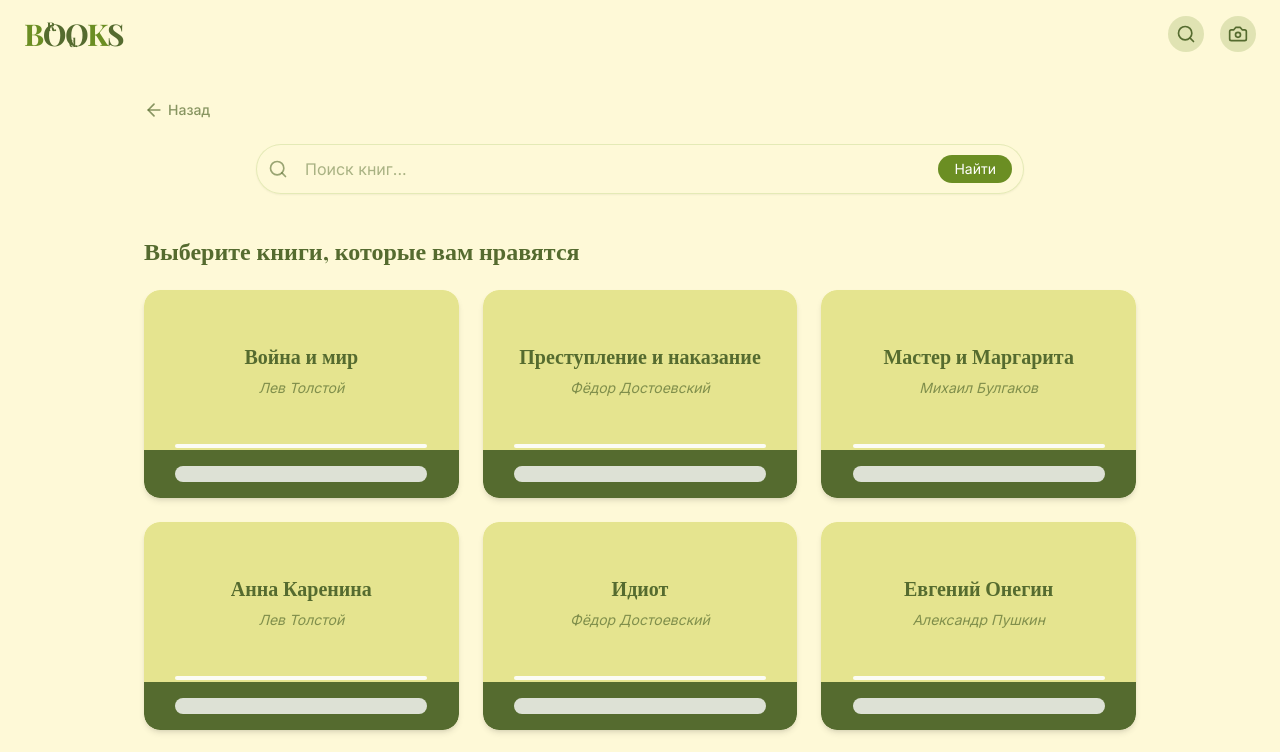
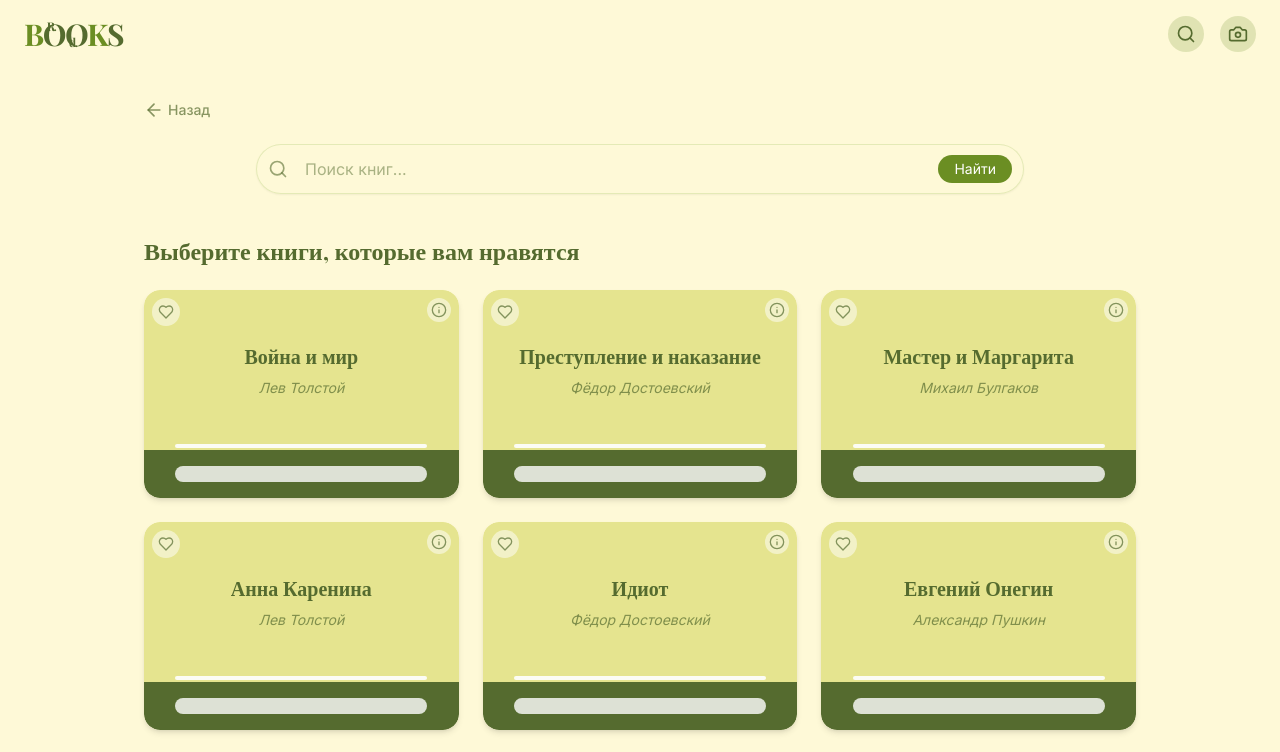
Before and after one commit to unlivedd/litflix-helper-85, a React (Vite) app: page /books in a window 1280 px wide. Shown: the top 752 px of the page. Built offline with nearby package versions, Linux system fonts and the light colour scheme; a web font is replaced by a local one.

Commit message:
Indicate selected book state
The selected state of a book is now visually indicated when the book card is clicked.

```diff
--- a/src/components/BookCard.tsx
+++ b/src/components/BookCard.tsx
@@ -2,7 +2,7 @@
 import React from 'react';
 import { cn } from '@/lib/utils';
 import { useNavigate } from 'react-router-dom';
-import { Info } from 'lucide-react';
+import { Info, Heart } from 'lucide-react';
 
 interface BookCardProps {
   title: string;
@@ -41,6 +41,22 @@ const BookCard: React.FC<BookCardProps> = ({
       onClick={onClick}
     >
       <div className="book-cover flex-grow flex items-center justify-center p-5 bg-litflix-paleYellow rounded-t-2xl relative">
+        {/* Heart icon for selection state */}
+        <button
+          className={cn(
+            "absolute top-2 left-2 p-1.5 rounded-full transition-all duration-300",
+            selected
+              ? "text-white bg-litflix-darkGreen"
+              : "text-litflix-darkGreen/70 bg-white/50 hover:bg-white/80"
+          )}
+          onClick={(e) => {
+            e.stopPropagation();
+            onClick?.();
+          }}
+        >
+          <Heart size={16} fill={selected ? "white" : "none"} />
+        </button>
+
         {id && (
           <button
             onClick={handleInfoClick}
--- a/src/pages/Books.tsx
+++ b/src/pages/Books.tsx
@@ -84,6 +84,7 @@ const Books = () => {
           {books.map(book => (
             <BookCard
               key={book.id}
+              id={book.id}
               title={book.title}
               author={book.author}
               selected={selectedBooks.includes(book.id)}
@@ -91,6 +92,14 @@ const Books = () => {
             />
           ))}
         </div>
+
+        {selectedBooks.length > 0 && (
+          <div className="mb-6 p-4 bg-litflix-paleYellow/50 rounded-lg">
+            <p className="text-litflix-darkGreen text-center">
+              Выбрано книг: <span className="font-bold">{selectedBooks.length}</span>
+            </p>
+          </div>
+        )}
 
         <div className="flex justify-center">
           <button
```
